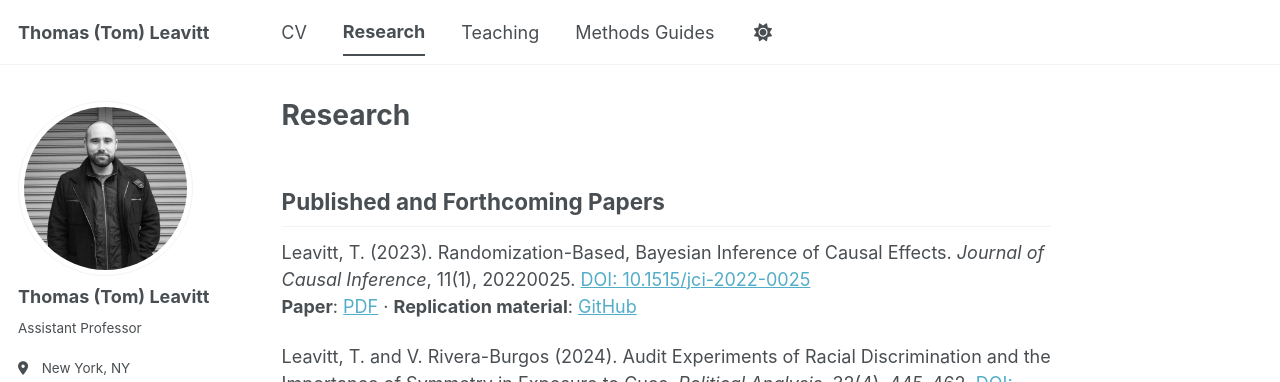
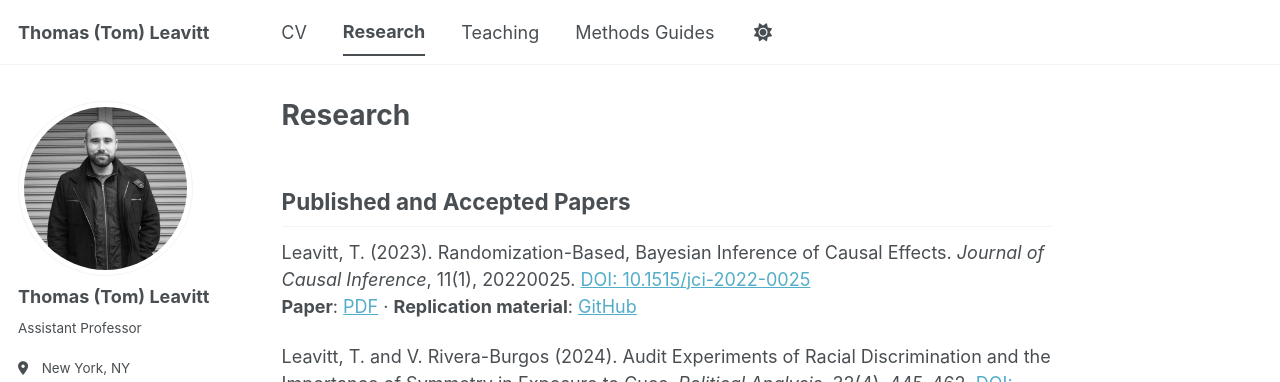
Before and after one commit to tl2624/tl2624.github.io, a Jekyll site: the page built from _pages/research.md, in a window 1280 px wide and 900 px high. Shown: the top 382 px of the window. Built offline with Jekyll 4.4.1, drawn with Linux system fonts in a browser that asks for light colours; some web fonts are replaced; a script bundle is joined from its source files by our own code; library files that are not in the unit come from our copies.

Commit message:
Update section title for published papers

```diff
--- a/_pages/research.md
+++ b/_pages/research.md
@@ -5,7 +5,7 @@ permalink: /research/
 author_profile: true
 ---
 
-## Published and Forthcoming Papers
+## Published and Accepted Papers
 
 Leavitt, T. (2023). Randomization-Based, Bayesian Inference of Causal Effects. *Journal of Causal Inference*, 11(1), 20220025. [DOI: 10.1515/jci-2022-0025](https://doi.org/10.1515/jci-2022-0025)
 **Paper**: [PDF](https://tl2624.github.io/files/Leavitt_2023.pdf) · **Replication material**: [GitHub](https://github.com/tl2624/bayesian-randomization-replication)
```
